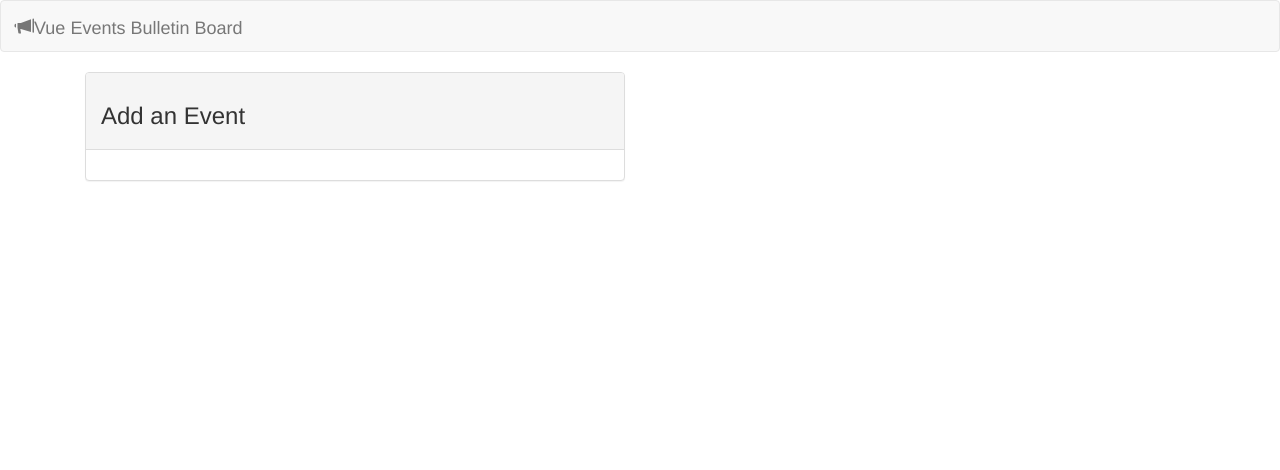
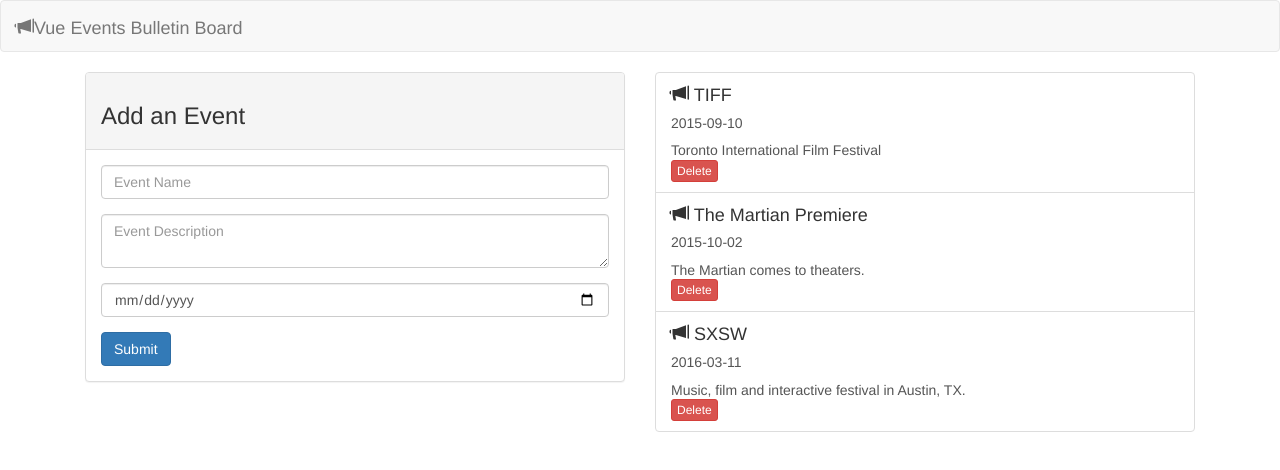
Before and after one commit to paigecwilley/vue-js-practice, a plain HTML site: page index.html in a window 1280 px wide. Drawn offline with nearby package versions, Linux system fonts and the light colour scheme.

Commit message:
Vue version updates

```diff
--- a/app.js
+++ b/app.js
@@ -2,12 +2,61 @@
 
 new Vue({
 //We want to target the div with an id of 'events'
-	el: '#events'
+	el: '#events',
 
 	// Here we can register any values or collections that hold data
 	// for the application
-	data: {},
+	data: {
+		event: {name: '', description: '', date: ''},
+		events: []
+	},
 
 	// Anything within the ready function will run when the application loads
-	ready: function() {},
+	mounted: function() {
+		// When the application loads, we want to call the method that initializes
+		// some data
+		this.fetchEvents();
+	},
+
+	// Methods we want to use in our application are registered here
+	methods: {
+
+
+		// We dedicate a method to retriveing and setting some data
+		fetchEvents: function() {
+			var events = [
+				{
+					id: 1,
+					name: 'TIFF',
+					description: 'Toronto International Film Festival',
+					date: '2015-09-10'
+				},
+				{
+					id: 2,
+					name: 'The Martian Premiere',
+					description: 'The Martian comes to theaters.',
+					date: '2015-10-02'
+				},
+				{
+					id: 3,
+					name: 'SXSW',
+					description: 'Music, film and interactive festival in Austin, TX.',
+					date: '2016-03-11'
+				}
+
+			];
+
+			// $set is a convenience method provided by Vue that is similar to pushing
+			// data onto an array
+			this.events = events;
+		},
+
+		// Adds an event to the existing events array
+		addEvent: function() {
+			if(this.event.name){
+				this.events.push(this.event);
+				this.event = {name: '', description: '', date: ''};
+			}
+		}
+	}
 });
--- a/index.html
+++ b/index.html
@@ -28,8 +28,22 @@
 				</div>
 				<div class="panel-body">
 
+					<div class="form-group">
+						<input class="form-control" placeholder="Event Name" v-model="event.name">
+					</div>
+
+					<div class="form-group">
+						<textarea class="form-control" placeholder="Event Description" v-model="event.description"></textarea>
+					</div>
+
+					<div class="form-group">
+						<input type="date" class="form-control" placeholder="Date" v-model="event.date">
+					</div>
+
+					<button class="btn btn-primary" v-on:click="addEvent">Submit</button>
 
 				</div>
+			</div>
 			</div>
 
 
@@ -37,6 +51,23 @@
 			<!-- show the events -->
 			<div class="col-sm-6">
 				<div class="list-group">
+					<a href="#" class="list-group-item" v-for="(event, index) in events">
+						<h4 class="list-group-item-heading">
+							<i class="glyphicon glyphicon-bullhorn"></i>
+							{{ event.name }}
+						</h4>
+
+
+						<h5>
+							<i class="glyphicon glyphicon-calendar" v-if="event-date"></i>
+							{{ event.date }}
+						</h5>
+
+
+						<p class="list-group-item-text" v-if="event.description">{{ event.description }}</p>
+
+						<button class="btn btn-xs btn-danger" v-on:click="deleteEvent(index)">Delete</button>
+					</a>
 				</div>
 			</div>
 		</div>
```
